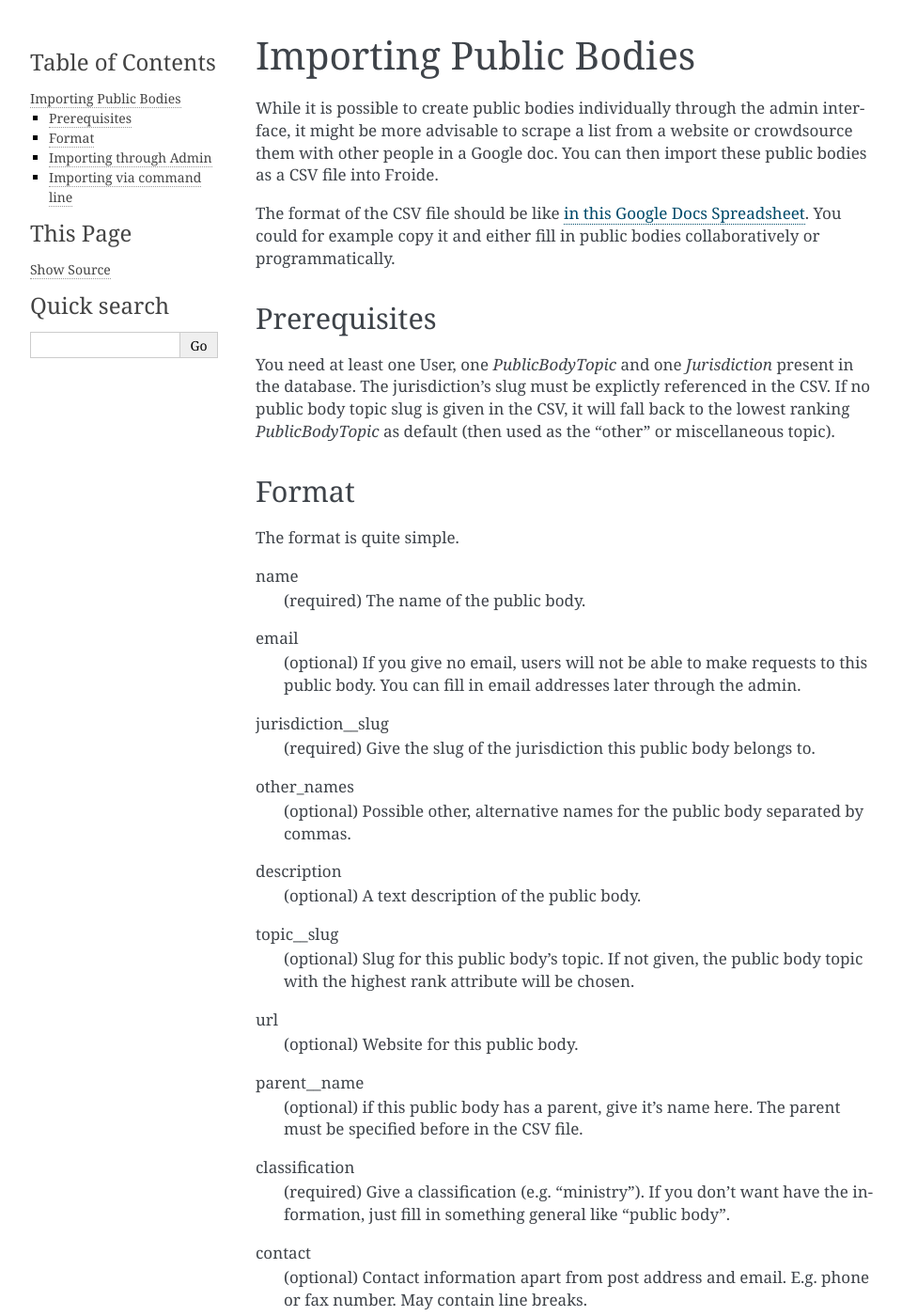
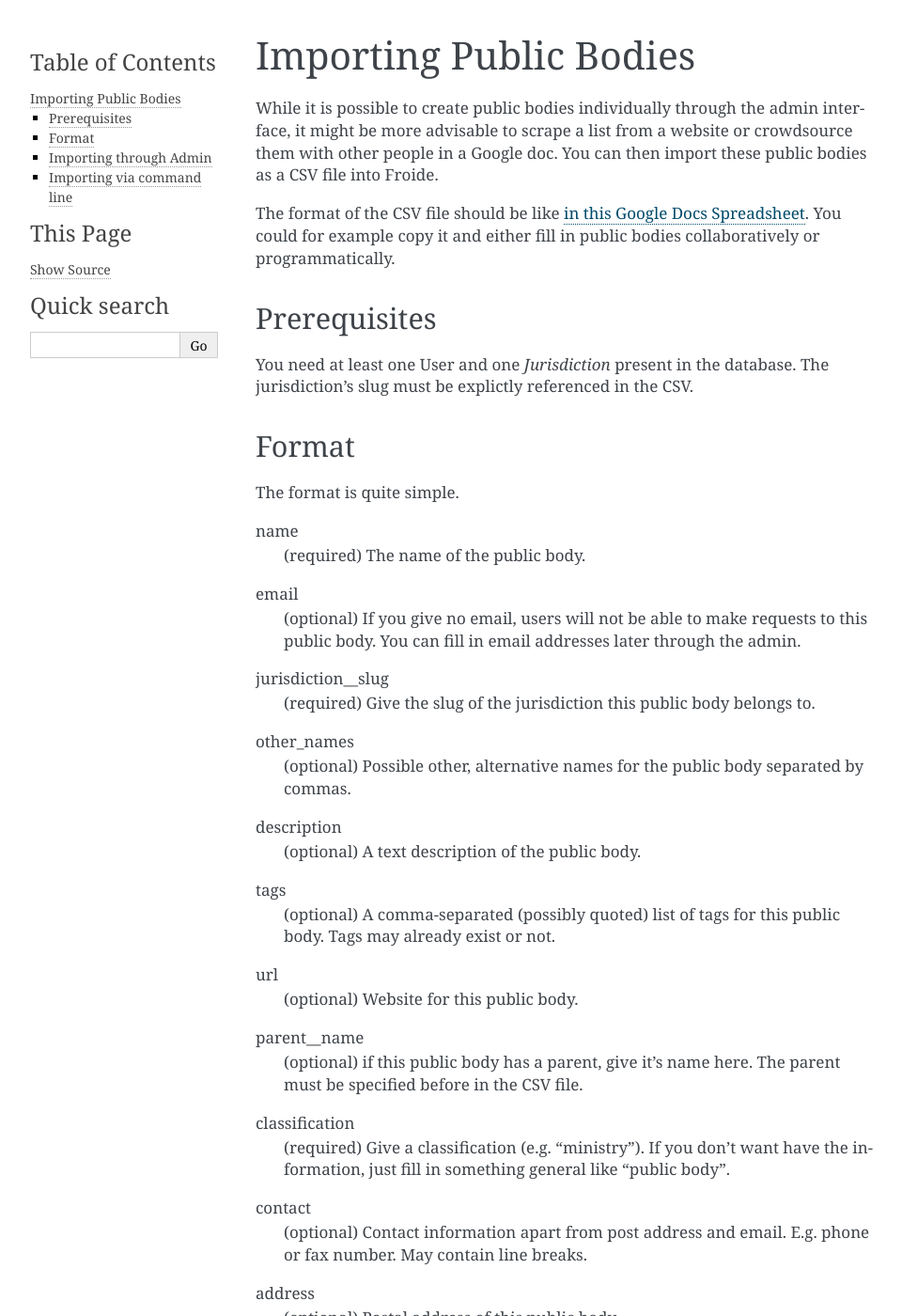
Before and after one commit to okfde/froide, a Sphinx documentation site: the page built from docs/importpublicbodies.rst, in a window 1280 px wide and 1400 px high. Shown: the whole window at 94% size, without its empty margins (148-1108 px from the left). Built offline with Sphinx 7.4.7, drawn with Linux system fonts in a browser that asks for light colours.

Commit message:
Update documentation

```diff
--- a/docs/importpublicbodies.rst
+++ b/docs/importpublicbodies.rst
@@ -13,7 +13,7 @@ The format of the CSV file should be like `in this Google Docs Spreadsheet <http
 Prerequisites
 -------------
 
-You need at least one User, one `PublicBodyTopic` and one `Jurisdiction` present in the database. The jurisdiction's slug must be explictly referenced in the CSV. If no public body topic slug is given in the CSV, it will fall back to the lowest ranking `PublicBodyTopic` as default (then used as the "other" or miscellaneous topic).
+You need at least one User and one `Jurisdiction` present in the database. The jurisdiction's slug must be explictly referenced in the CSV.
 
 
 Format
@@ -31,8 +31,9 @@ other_names
   (optional) Possible other, alternative names for the public body separated by commas.
 description
   (optional) A text description of the public body.
-topic__slug
-  (optional) Slug for this public body's topic. If not given, the public body topic with the highest rank attribute will be chosen.
+tags
+  (optional) A comma-separated (possibly quoted) list of tags for this public body.
+  Tags may already exist or not.
 url
   (optional) Website for this public body.
 parent__name
```
